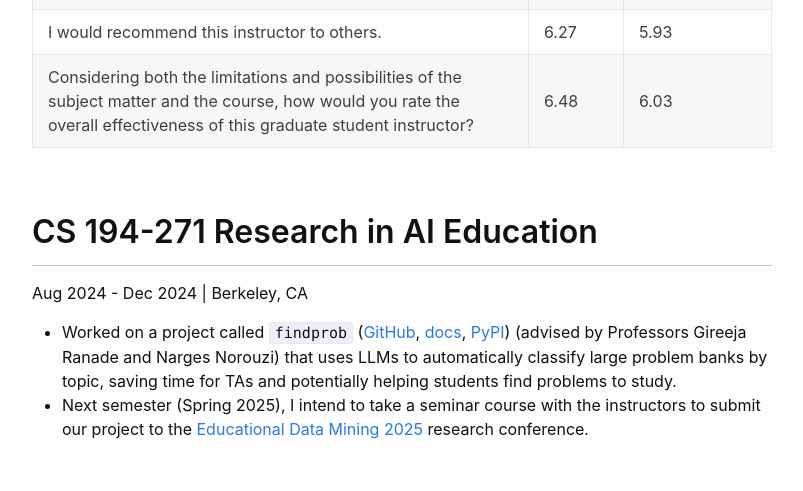
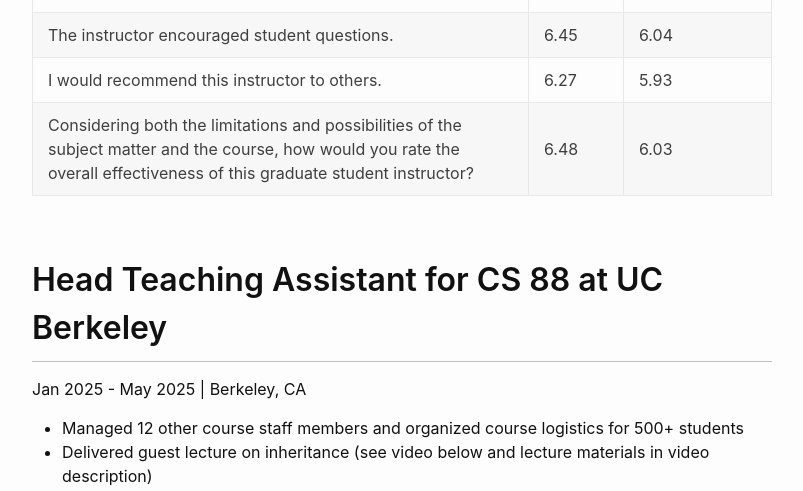
Before and after one commit to phrdang/phrdang.github.io, a Jekyll site: the page built from ed-portfolio.md, in a window 1280 px wide and 1400 px high, scrolled down 3593 px. Shown: the top 491 px of the window, without its empty margins (238-1041 px from the left). Built offline with Jekyll 4.4.1, drawn with Linux system fonts in a browser that asks for light colours; some of the changed text lies outside the part shown.

Commit message:
Update about page and ed portfolio with guest lectures, SIGCSE; add 5th year MS stuff; update resume pdf

```diff
--- a/ed-portfolio.md
+++ b/ed-portfolio.md
@@ -14,11 +14,13 @@
     - [DATA 101 (Fall 2024)](#data-101-fall-2024)
     - [CS 88 (Spring 2024)](#cs-88-spring-2024)
     - [CS 88 (Fall 2023)](#cs-88-fall-2023)
+- [Head Teaching Assistant for CS 88 at UC Berkeley](#head-teaching-assistant-for-cs-88-at-uc-berkeley)
+- [Poster Presenter at SIGCSE TS 2025](#poster-presenter-at-sigcse-ts-2025)
 - [CS 194-271 Research in AI Education](#cs-194-271-research-in-ai-education)
 - [Research Assistant at Algorithms and Computing for Education (ACE) Lab](#research-assistant-at-algorithms-and-computing-for-education-ace-lab)
 - [Head Teaching Assistant for DATA 101 at UC Berkeley](#head-teaching-assistant-for-data-101-at-uc-berkeley)
 - [Software Developer for Seamless Learning Project](#software-developer-for-seamless-learning-project)
-- [Head Teaching Assistant for CS 88 at UC Berkeley](#head-teaching-assistant-for-cs-88-at-uc-berkeley)
+- [Head Teaching Assistant for CS 88 at UC Berkeley](#head-teaching-assistant-for-cs-88-at-uc-berkeley-1)
 - [Teaching Assistant for CS 88 at UC Berkeley](#teaching-assistant-for-cs-88-at-uc-berkeley)
 - [Tutor for CS 88 at UC Berkeley](#tutor-for-cs-88-at-uc-berkeley)
 - [Coordinator for Computer Science Mentors (CSM)](#coordinator-for-computer-science-mentors-csm)
@@ -91,6 +93,20 @@
 | I would recommend this instructor to others. | 6.27 | 5.93 |
 | Considering both the limitations and possibilities of the subject matter and the course, how would you rate the overall effectiveness of this graduate student instructor? | 6.48 | 6.03 |
 
+## Head Teaching Assistant for CS 88 at UC Berkeley
+Jan 2025 - May 2025 | Berkeley, CA
+
+- Managed 12 other course staff members and organized course logistics for 500+ students
+- Delivered guest lecture on inheritance (see video below and lecture materials in video description)
+- Taught weekly discussion and lab sections and held office hours
+
+<iframe width="560" height="315" src="https://www.youtube-nocookie.com/embed/hmWSTqX-rDg?si=pK2j4GddT2s9EXmi" title="YouTube video player" frameborder="0" allow="accelerometer; autoplay; clipboard-write; encrypted-media; gyroscope; picture-in-picture; web-share" referrerpolicy="strict-origin-when-cross-origin" allowfullscreen></iframe>
+
+## Poster Presenter at SIGCSE TS 2025
+Mar 2025 | Pittsburgh, PA
+
+- Attended [SIGCSE TS 2025](https://sigcse2025.sigcse.org/) (a CS education research conference hosted by [ACM](https://www.acm.org/)) and presented a [poster](https://dl.acm.org/doi/10.1145/3641555.3705179) on undergraduate teaching assistants in data science courses
+
 ## CS 194-271 Research in AI Education
 Aug 2024 - Dec 2024 | Berkeley, CA
 
@@ -123,9 +139,11 @@
 - Managed 12 other course staff members and organized course logistics for 450+ students
 - Created onboarding process and training session for new TAs
 - Implemented new Gradescope autograder that could check if the student submitted the correct code for lab attendance
-- Delivered guest lecture on linked lists
+- Delivered guest lecture on linked lists (see video below and lecture materials in video description)
 - Wrote documentation on how to run exam logistics and how to write a good exam problem
 - Taught weekly discussion and lab sections and held office hours
+
+<iframe width="560" height="315" src="https://www.youtube-nocookie.com/embed/OzF6u7PTMfc?si=LJkKjT3NyEfoM4nk" title="YouTube video player" frameborder="0" allow="accelerometer; autoplay; clipboard-write; encrypted-media; gyroscope; picture-in-picture; web-share" referrerpolicy="strict-origin-when-cross-origin" allowfullscreen></iframe>
 
 ## Teaching Assistant for CS 88 at UC Berkeley
 Aug 2023 - Dec 2023 | Berkeley, CA
```
Also changed, not shown: about.md (+13 -6 lines), 1 other file.
